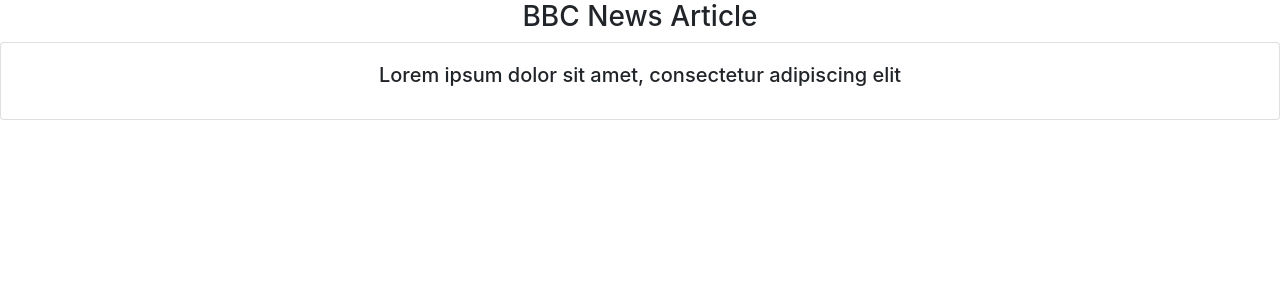
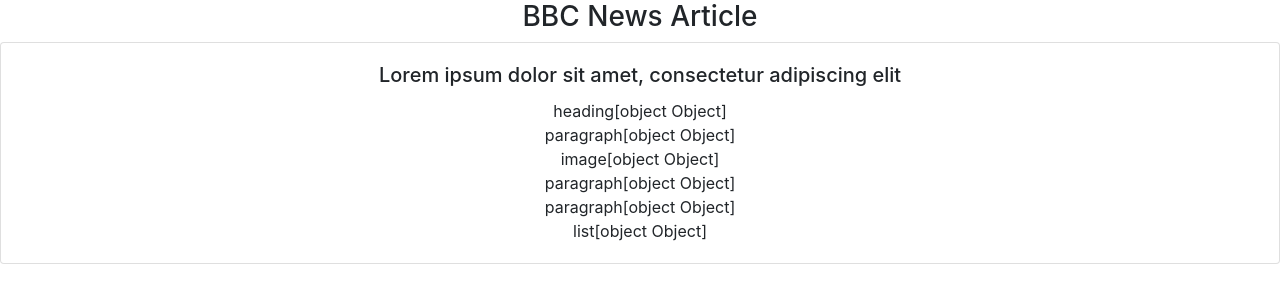
Before and after one commit to AbenaAmo13/bbc-news-react, a React (Create React App) app: page / in a window 1280 px wide. Shown: the top 302 px of the page. Built offline with nearby package versions, Linux system fonts and the light colour scheme.

Commit message:
Got the type to be able to render

```diff
--- a/src/article1.js
+++ b/src/article1.js
@@ -5,6 +5,8 @@
 const title = data.title;
 
 const body = data.body
+
+
 
 class Article1 extends Component{
     render(){
@@ -15,6 +17,18 @@
                         <Card.Title>
                             {title}
                         </Card.Title>
+                        {body.map((bodyDetail, key)=>{
+                        return (
+                            <div key={key}>
+                            {
+                                bodyDetail.type +
+                                    bodyDetail.model
+
+                            }
+                        </div>
+
+                        );
+                    })}
                     </Card.Body>
                 </Card>
 
```
